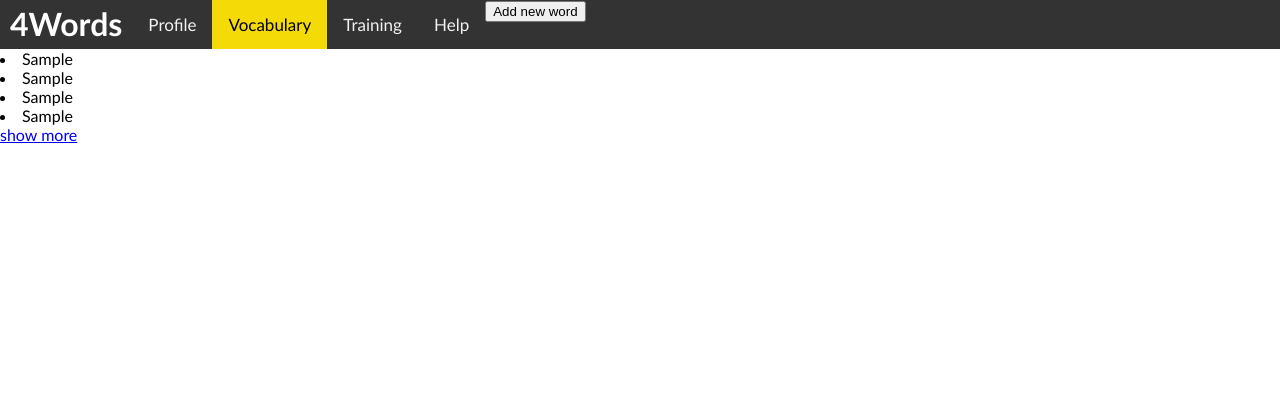
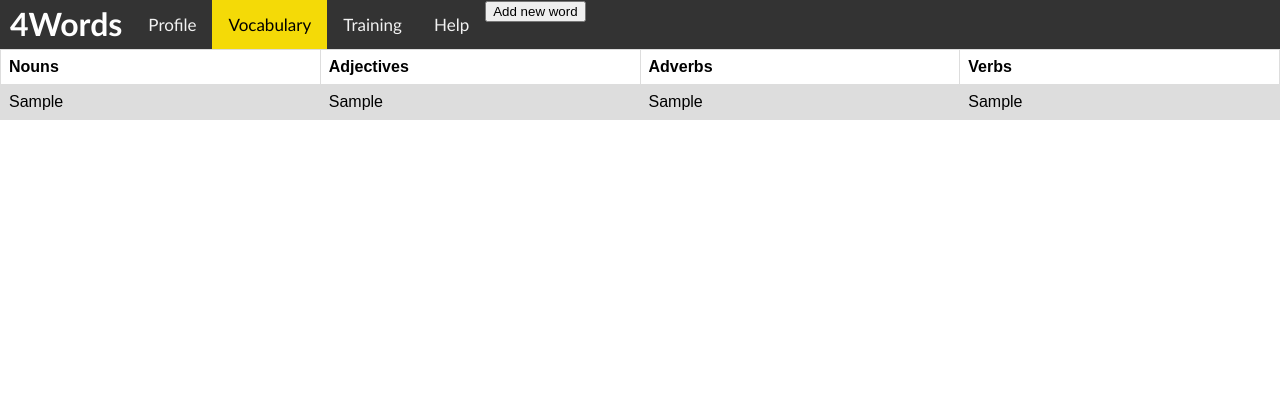
Before and after one commit to jeSoosRemirez/four_words, a Django app: page /learn-words/four-words/ in a window 1280 px wide. Shown: the top 420 px of the page. Run offline with Django 3.2, Linux system fonts and the light colour scheme; tables that the repository leaves empty hold one stand-in row (values such as "Sample post").

Commit message:
Added table instaed list

```diff
--- a/four_words/learn_words/templates/four_words.html
+++ b/four_words/learn_words/templates/four_words.html
@@ -1,11 +1,28 @@
 {% extends 'your_vocabulary.html' %}
 
 {% block content %}
-    {% for four_word in four_words %}
-        <div><li class="column">{{ four_word.noun }}</li></div>
-        <div><li class="column">{{ four_word.adjective }}</li></div>
-        <div><li class="column">{{ four_word.adverb }}</li></div>
-        <div><li class="column">{{ four_word.verb }}</li></div>
-        <a href="{% url 'word-info' four_word.id %}">show more</a>
-    {% endfor %}
+    <table>
+        <tr>
+            <th>Nouns</th>
+            <th>Adjectives</th>
+            <th>Adverbs</th>
+            <th>Verbs</th>
+        </tr>
+        {% for four_word in four_words %}
+            <tr>
+                <td class="column">
+                    <a href="{% url 'word-info' four_word.id %}">{{ four_word.noun }}</a>
+                </td>
+                <td class="column">
+                    <a href="{% url 'word-info' four_word.id %}">{{ four_word.adjective }}</a>
+                </td>
+                <td class="column">
+                    <a href="{% url 'word-info' four_word.id %}">{{ four_word.adverb }}</a>
+                </td>
+                <td class="column">
+                    <a href="{% url 'word-info' four_word.id %}">{{ four_word.verb }}</a>
+                </td>
+            </tr>
+        {% endfor %}
+    </table>
 {% endblock content %}
```
